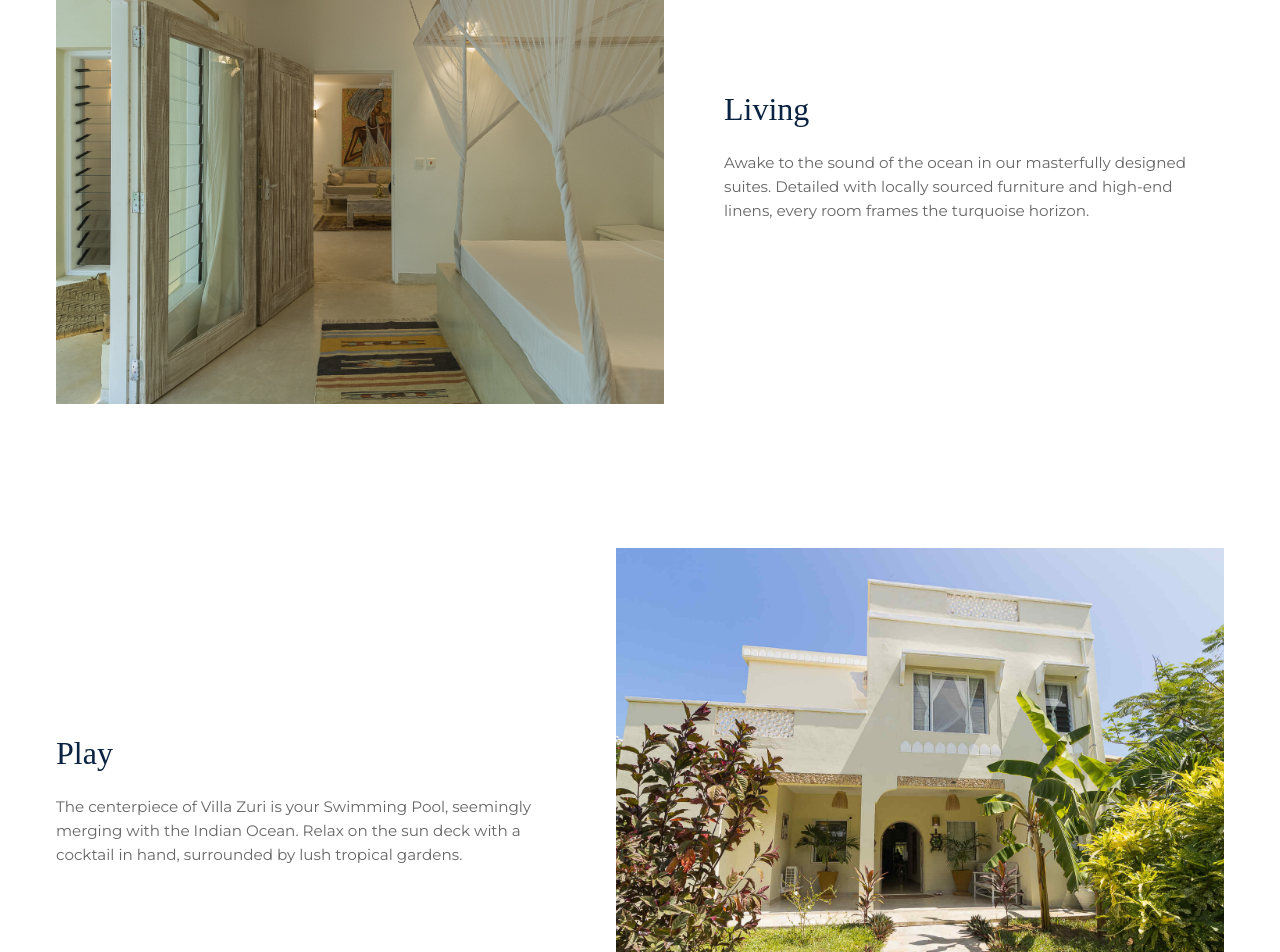
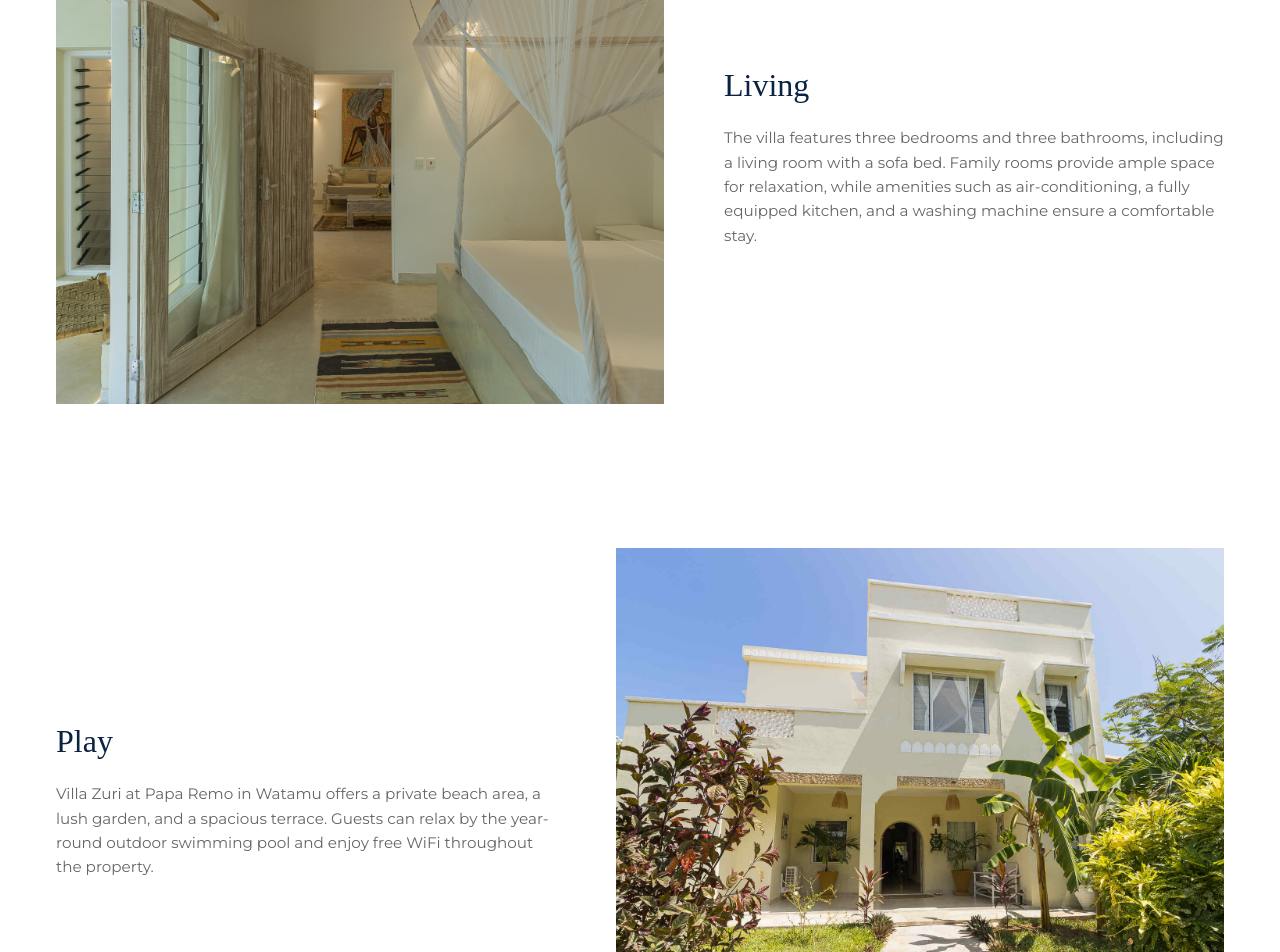
Before and after one commit to Charles-Mwai/Villazuriv1, a React (Vite) app: page / in a window 1280 px wide. Shown: the part 1000-1952 px from the top of the page. Built offline with nearby package versions, Linux system fonts and the light colour scheme; no server answers; the database is empty; a web font is replaced by a local one.

Commit message:
copy changes

```diff
--- a/src/components/VillaDetails.jsx
+++ b/src/components/VillaDetails.jsx
@@ -32,9 +32,7 @@ const VillaDetails = () => {
                     <RevealOnScroll>
                         <h3>Living</h3>
                         <p>
-                            Awake to the sound of the ocean in our masterfully designed suites.
-                            Detailed with locally sourced furniture and high-end linens,
-                            every room frames the turquoise horizon.
+                            The villa features three bedrooms and three bathrooms, including a living room with a sofa bed. Family rooms provide ample space for relaxation, while amenities such as air-conditioning, a fully equipped kitchen, and a washing machine ensure a comfortable stay.
                         </p>
                     </RevealOnScroll>
                 </div>
@@ -48,9 +46,7 @@ const VillaDetails = () => {
                     <RevealOnScroll>
                         <h3>Play</h3>
                         <p>
-                            The centerpiece of Villa Zuri is your Swimming Pool,
-                            seemingly merging with the Indian Ocean. Relax on the sun deck
-                            with a cocktail in hand, surrounded by lush tropical gardens.
+                            Villa Zuri at Papa Remo in Watamu offers a private beach area, a lush garden, and a spacious terrace. Guests can relax by the year-round outdoor swimming pool and enjoy free WiFi throughout the property.
                         </p>
                     </RevealOnScroll>
                 </div>
--- a/src/pages/Public/ExperiencePage.jsx
+++ b/src/pages/Public/ExperiencePage.jsx
@@ -134,10 +134,10 @@ const ExperiencePage = () => {
                     <div className="intro-text">
                         <h2>Our Story</h2>
                         <p>
-                            Villa Zuri was created as a peaceful retreat where guests can slow down, feel at home, and experience the natural beauty of Watamu. Inspired by the rhythm of the coast and the warmth of Swahili hospitality, our villa blends comfort, privacy, and thoughtful design in a setting that invites rest and connection.
+                            Villa Zuri is a superior 3-bedroom all ensuite villa located within the serene Papa Remo Village in Watamu, Kenya. With a stunning interior designed by the legendary Orietta Mosca,the villa features the largest private well manicured garden within a secure gated community surrounded with lush greenery. The villa offers a calm, secure, and family friendly environment perfect for relaxing and reconnecting with nature. Ideal for families or small groups seeking comfort, privacy and peaceful coastal gateway or play. The villa offers guests access to the famous Papa Remo private beach as well as the magical Seven Islands Beach.
                         </p>
                         <p>
-                            What began as a simple love for the ocean and coastal living has grown into a place where friends, families, and travelers can unwind, explore, and create lasting memories. At Villa Zuri, every stay is about ease, calm, and feeling truly welcome.
+                            The location is positioned as the most sought after within Watamu considering its centrality to most of the major tourist attractions including various restaurants and hotels eg Tamu Restaurant, Ocean Sports ,amazing Seven Islands, Papa Remo Beach known for its white sands and amazing parties. For nature lovers, there is the nature trails, a snake park, sun set viewing locations like Litchaus etc
                         </p>
                     </div>
                 </RevealOnScroll>
```
